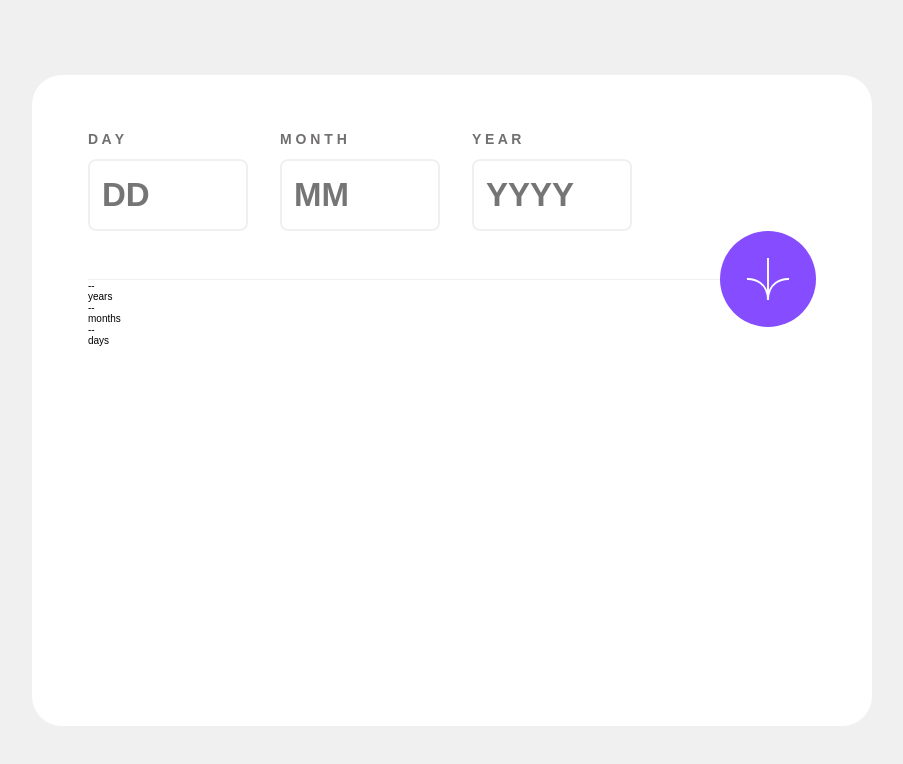
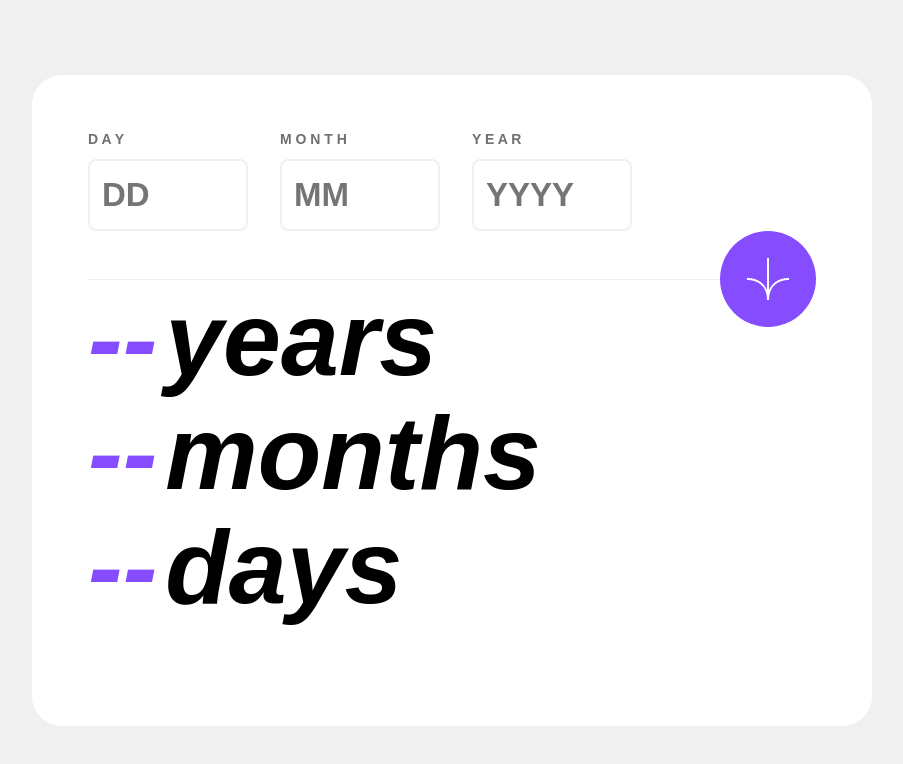
Before and after one commit to raulgaliciab/age-calculator-app, a website built with Vite: page src/main.html in a window 1280 px wide. Shown: the whole page, without its empty margins (188-1091 px from the left). Built offline with nearby package versions, Linux system fonts and the light colour scheme.

Commit message:
Results styles

```diff
--- a/src/main.html
+++ b/src/main.html
@@ -20,7 +20,7 @@
 
     </form>
 
-    <section id="results">
+    <section class="results">
       <div>
         <span>--</span>
         <p>years</p>
--- a/src/styles/styles.css
+++ b/src/styles/styles.css
@@ -92,3 +92,21 @@ button img {
   width: 4.4rem;
   height: 4.4rem;
 }
+
+/* Results */
+
+.results {
+  font-size: 10.4rem;
+  font-weight: 800;
+  font-style: italic;
+}
+
+.results div {
+  display: flex;
+  height: 11.4rem;
+}
+
+.results div span {
+  margin-right: 0.8rem;
+  color: var(--primary-purple);
+}
```
